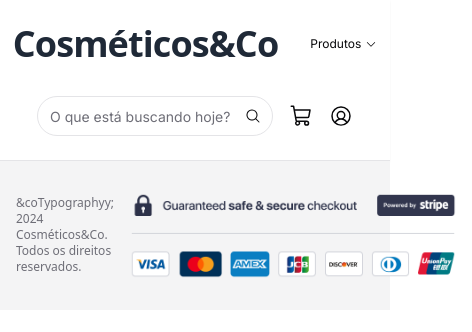
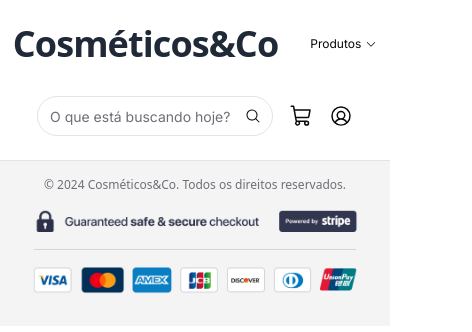
Before and after one commit to odenirdev/ecommerce-stripe-next-app, a Next.js app: page /login in a window 390 px wide. Shown: the top 332 px of the page, 472 px wide, since content can reach past the window. Built offline with nearby package versions, Linux system fonts and the light colour scheme.

Commit message:
fix: fixed responsive styles and footer

```diff
--- a/src/components/organisms/CheckoutProductCard.tsx
+++ b/src/components/organisms/CheckoutProductCard.tsx
@@ -27,7 +27,7 @@ export default function CheckoutProductCard(props: CheckoutProductCardProps) {
   };
 
   return (
-    <div className="grid grid-cols-[100px_1fr_auto] items-center gap-4">
+    <div className="grid grid-cols-1 lg:grid-cols-[100px_1fr_auto] items-center gap-4">
       <Image
         src={imageUrl}
         width="100"
@@ -46,7 +46,7 @@ export default function CheckoutProductCard(props: CheckoutProductCardProps) {
         <Typography className="text-muted-foreground">{price}</Typography>
       </div>
 
-      <div className="flex items-center gap-4">
+      <div className="flex items-center justify-center gap-4">
         <Button
           variant="secondary"
           onClick={handleDecrement}
--- a/src/components/templates/Footer.tsx
+++ b/src/components/templates/Footer.tsx
@@ -4,9 +4,9 @@ import Typography from "../atoms/Typography";
 export default function Footer() {
   return (
     <footer className="bg-muted p-4 md:py-6 w-full">
-      <div className="container max-w-7xl flex items-center justify-between">
+      <div className="container max-w-7xl flex flex-col md:flex-row items-center justify-between">
         <Typography className="text-xs text-muted-foreground">
-          &coTypographyy; 2024 Cosméticos&Co. Todos os direitos reservados.
+          &copy; 2024 Cosméticos&Co. Todos os direitos reservados.
         </Typography>
 
         <Image
```
